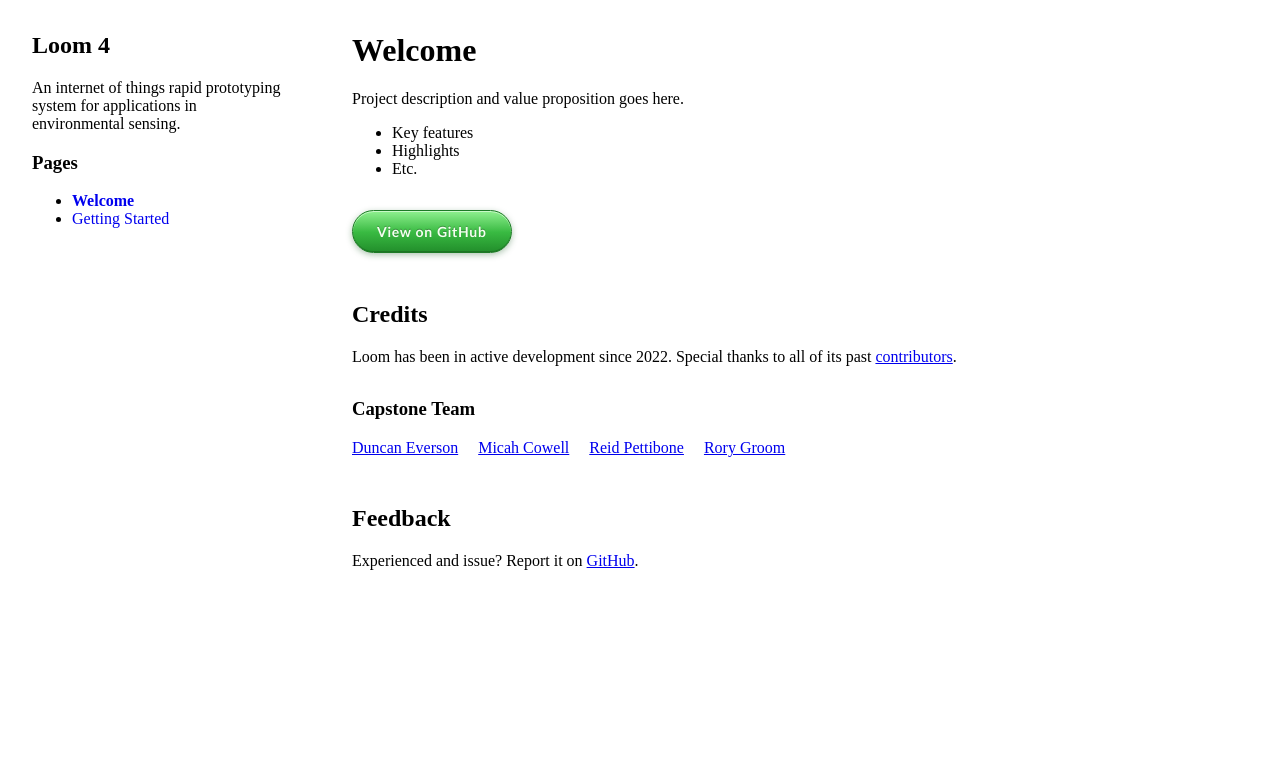
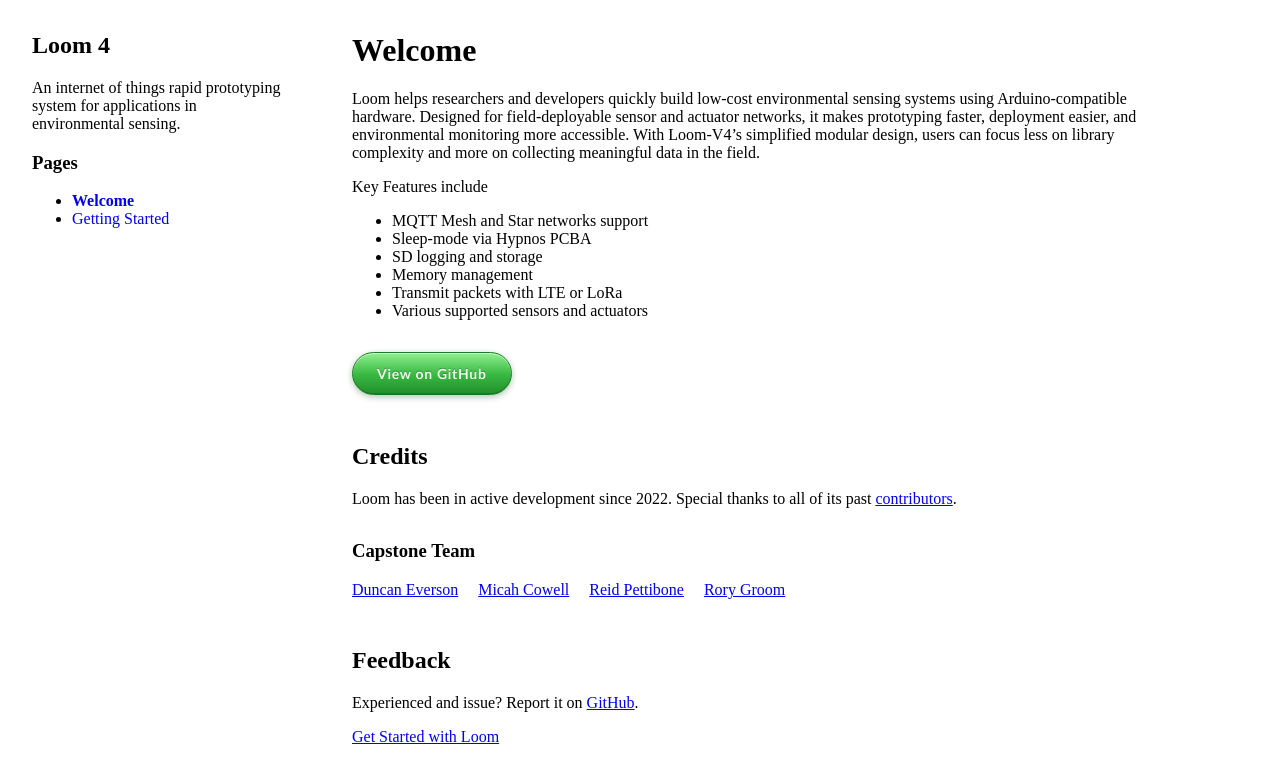
Before and after one commit to loom-capstone/loom-capstone.github.io, a Jekyll site: the page built from index.md, in a window 1280 px wide. Shown: the top 783 px of the page. Built offline with Jekyll 4.4.1, drawn with Linux system fonts in a browser that asks for light colours; our own code applies the rules of GitHub Pages for plain Markdown files.

Commit message:
Filled in features and description and value proposition.
Changes:
- modified gemfile to be compatible with ruby 4.0.3
- Added key features and project description.
- Added another get started because

```diff
--- a/Gemfile
+++ b/Gemfile
@@ -2,6 +2,8 @@ source "https://rubygems.org"
 
 gem 'faraday-retry'
 gem "github-pages", group: :jekyll_plugins
+gem "csv"
+gem "webrick"
 group :jekyll_plugins do
   gem 'jekyll-default-layout'
   gem 'jekyll-titles-from-headings'
--- a/index.md
+++ b/index.md
@@ -1,10 +1,14 @@
 # Welcome
 
-Project description and value proposition goes here.
+Loom helps researchers and developers quickly build low-cost environmental sensing systems using Arduino-compatible hardware. Designed for field-deployable sensor and actuator networks, it makes prototyping faster, deployment easier, and environmental monitoring more accessible. With Loom-V4’s simplified modular design, users can focus less on library complexity and more on collecting meaningful data in the field.
 
-* Key features
-* Highlights
-* Etc.
+Key Features include
+- MQTT Mesh and Star networks support
+- Sleep-mode via Hypnos PCBA
+- SD logging and storage
+- Memory management
+- Transmit packets with LTE or LoRa
+- Various supported sensors and actuators
 
 <a class="call-to-action" href="https://github.com/OPEnSLab-OSU/Loom-V4">View on GitHub</a>
 
@@ -23,3 +27,5 @@ Loom has been in active development since 2022. Special thanks to all of its pas
 ## Feedback
 
 Experienced and issue? Report it on [GitHub](https://github.com/OPEnSLab-OSU/Loom-V4/issues).
+
+[Get Started with Loom](getting-started.md)
```
Also changed, not shown: README.md.
